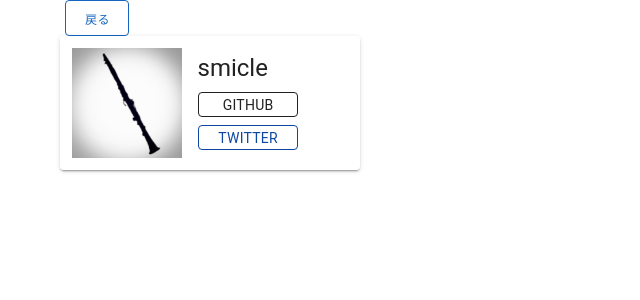
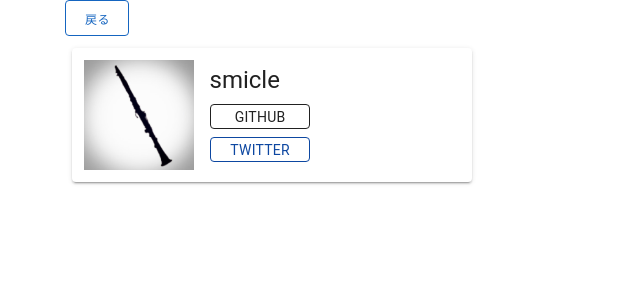
Before and after one commit to smicle/deleste-rumor, a Vue app: page /about in a window 1280 px wide. Shown: the top 300 px of the page, without its empty margins (0-640 px from the left). Built offline with nearby package versions, Linux system fonts and the light colour scheme.

Commit message:
fix カードのサイズとアイコンを修正した

```diff
--- a/src/views/About.vue
+++ b/src/views/About.vue
@@ -6,10 +6,13 @@
       </v-col>
     </v-row>
 
-    <v-card class="d-flex flex-no-wrap" width="300">
-      <v-avatar class="ma-3" size="110" tile>
+    <v-col cols="12">
+      <v-card class="d-flex" width="400">
+        <div>
+          <v-avatar tile class="ma-3" size="110">
             <img :src="require('@/assets/smicle.jpg')" />
           </v-avatar>
+        </div>
 
         <div>
           <v-card-title class="headline pb-1 pl-1">smicle</v-card-title>
@@ -21,6 +24,7 @@
           ></AboutBtn>
         </div>
       </v-card>
+    </v-col>
   </v-container>
 </template>
 
```
Lines whose indentation alone changed are shown as unchanged.
